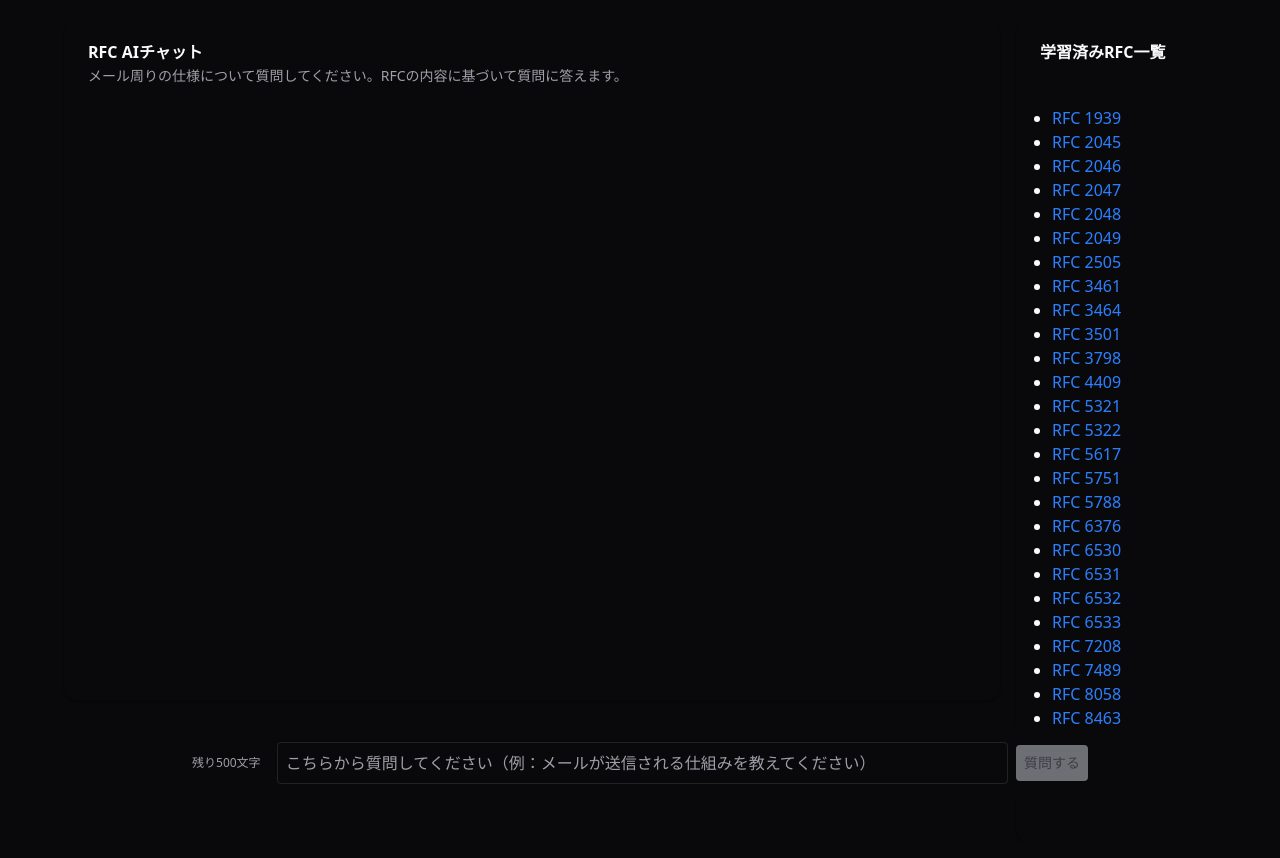
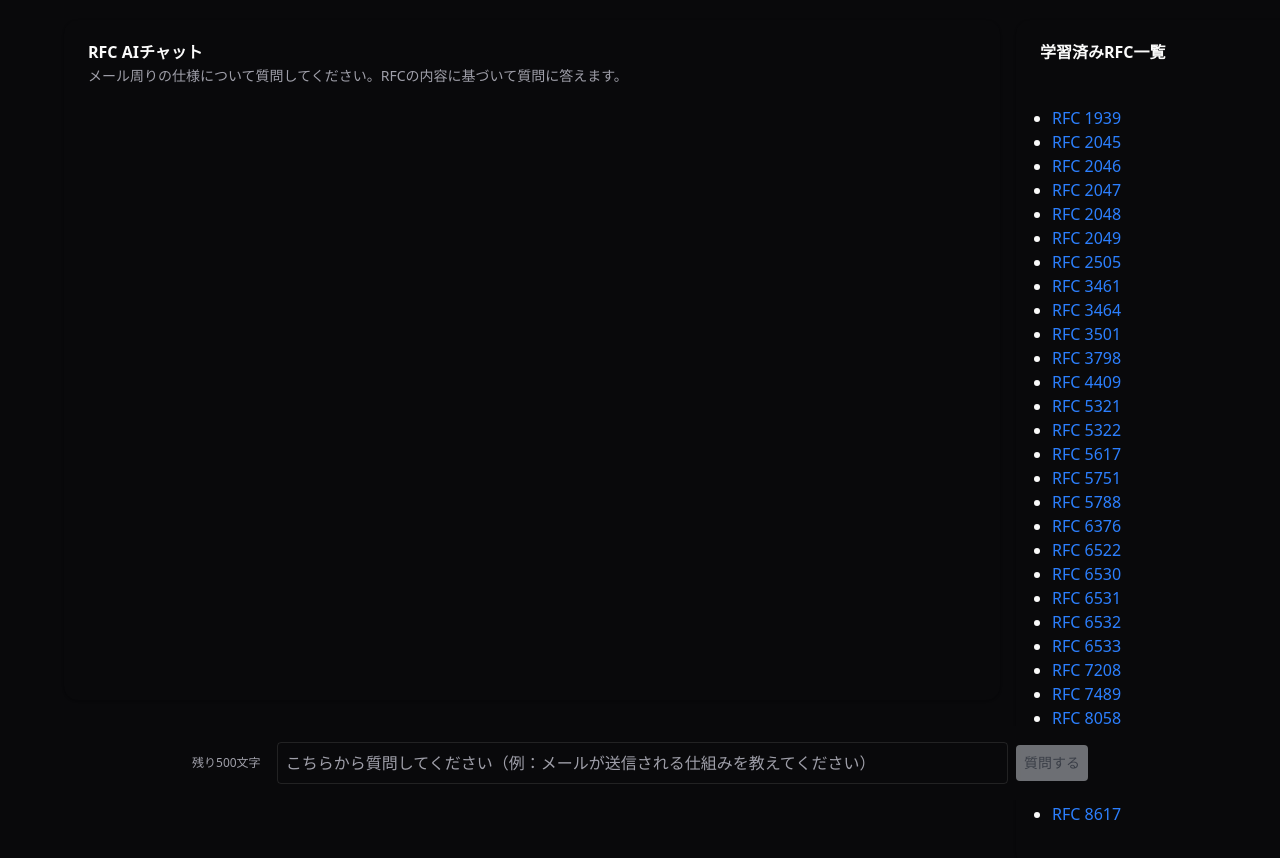
Before and after one commit to AdaisukeV/rfc-ai-chat, a Next.js app: page / in a window 1280 px wide. Shown: the top 858 px of the page. Built offline with nearby package versions, Linux system fonts and the light colour scheme.

Commit message:
Add RFC 6522 to refs

```diff
--- a/src/app/page.tsx
+++ b/src/app/page.tsx
@@ -14,10 +14,10 @@ export default function Chat() {
     2048, 2049, 2505, 3461,
     3464, 3501, 3798, 4409,
     5321, 5322, 5617, 5751,
-    5788, 6376, 6530, 6531,
-    6532, 6533, 7208, 7489,
-    8058, 8463, 8551, 8616,
-    8617
+    5788, 6376, 6522, 6530,
+    6531, 6532, 6533, 7208,
+    7489, 8058, 8463, 8551,
+    8616, 8617
   ];
 
   // テキストエリアの高さを動的に調整する関数
```
